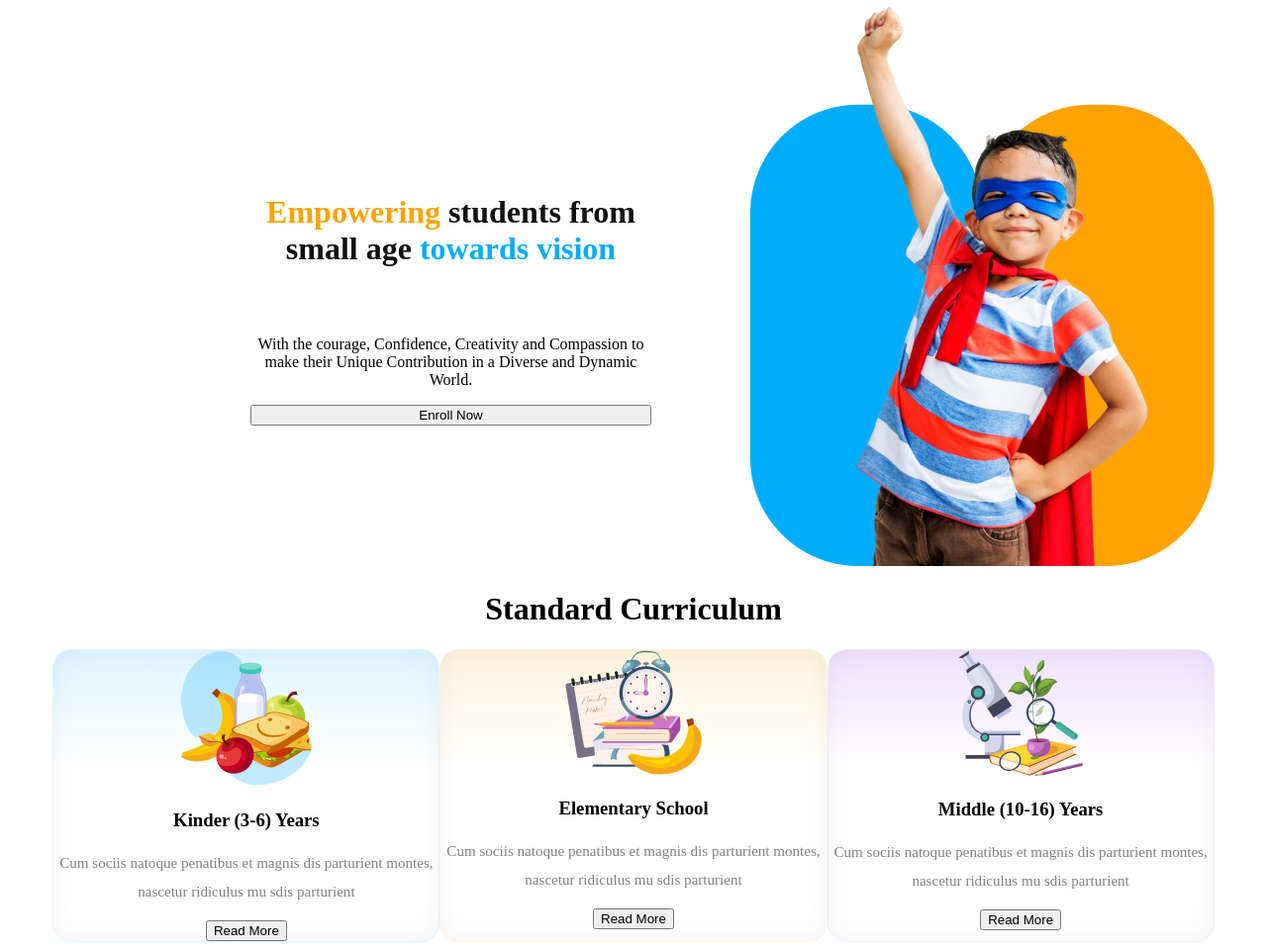
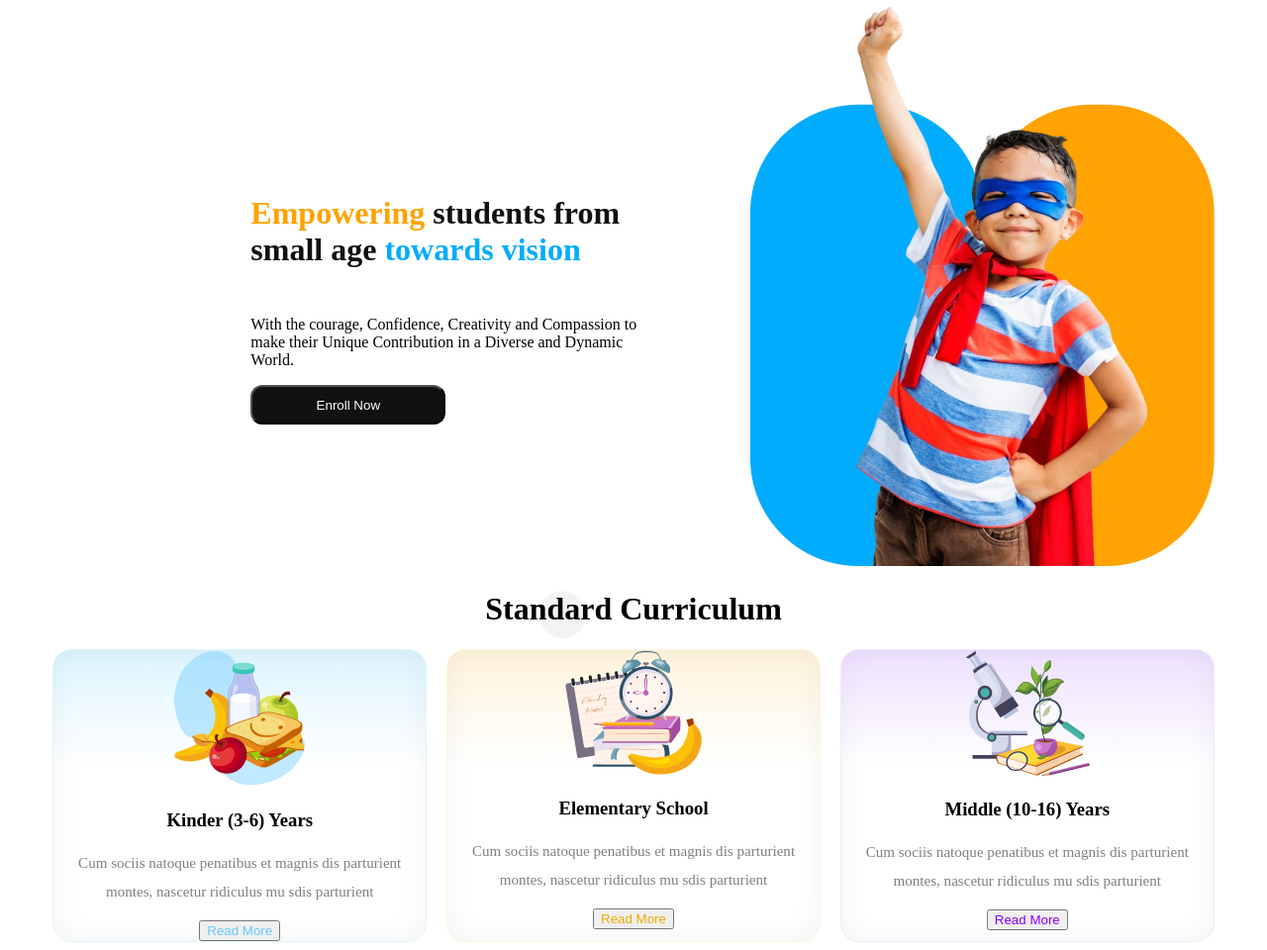
Before and after one commit to Minhajulamin/Assignment-2, a plain HTML site: page index.html in a window 1280 px wide. Shown: the part 73-1033 px from the top of the page at 99% size. Drawn offline with Linux system fonts and the light colour scheme.

Commit message:
added standerd curriculam style

```diff
--- a/index.html
+++ b/index.html
@@ -10,7 +10,7 @@
     <nav class="navbar">
         <div class="nav-p1">
             <img src="assets/logo.png" alt="">
-            <h3>SCHOOL</h3>
+            <h3 class="school">SCHOOL</h3>
         </div>
         <div class="nav-p2">
             <p id="Home">Home</p>
@@ -28,7 +28,7 @@
                 <h1 class="first"><p><span class="pera-1">Empowering </span>
                     <span class="pera-2">students from small age</span> <span class="pera-3">towards vision</span></p></h1>
                 <p>With the courage, Confidence, Creativity and Compassion to make their Unique Contribution in a Diverse and Dynamic World.</p>
-                <button>Enroll Now</button>
+                <button class="button">Enroll Now</button>
 
             </div>
             <div>
@@ -37,7 +37,7 @@
             </div>
         </div>
 <!-- second layout -->
-                 <div class="full-second">
+        <div class="full-second">
 
                     <h1 id="Standard">Standard Curriculum</h1>
             <section class="second">
@@ -48,7 +48,7 @@
                     <p class="p-1">Cum sociis natoque penatibus et magnis
                         dis parturient montes, nascetur ridiculus
                         mu sdis parturient</p>
-                        <button>Read More</button>
+                        <button class="button-1">Read More</button>
 
                 </div>
                 <div class="Kinder-2">
@@ -57,7 +57,7 @@
                     <p class="p-1">Cum sociis natoque penatibus et magnis
                         dis parturient montes, nascetur ridiculus
                         mu sdis parturient</p>
-                        <button>Read More</button>
+                        <button class="button-2">Read More</button>
 
                 </div>
                 <div class="Kinder-3">
@@ -66,11 +66,11 @@
                     <p class="p-1">Cum sociis natoque penatibus et magnis
                         dis parturient montes, nascetur ridiculus
                         mu sdis parturient</p>
-                        <button>Read More</button>
+                        <button class="button-3">Read More</button>
 
                 </div>
             </section>
-                 </div>
+         </div>
     </main>
     <footer>
 
--- a/style/style.css
+++ b/style/style.css
@@ -36,14 +36,21 @@ color: rgb(5, 212, 223);
 #Admission{
 color: rgb(93, 88, 239);
 }
+.button{
+    border-radius: 12px;
+background: rgb(17, 17, 17);
+color: rgb(255, 255, 255);
+width: 197px;
+height: 40px;
+}
 
 
 /* hero-kids */
 
 
 .first{
-    display: flex;
-    flex-direction: column;
+    /* gap: bottom 2px;; */
+    margin-bottom :auto
 }
 .hero-kids{
     display: flex;
@@ -54,11 +61,11 @@ color: rgb(93, 88, 239);
 
     display: flex;
     flex-direction: column;
-    /* margin-bottom: 10px; */
-    /* margin-top: ; */
     margin: auto;
     margin-left: 200px;
     margin-right: 100px;
+    text-align: left;
+
 }
 .pera-1{
     color: rgb(254, 163, 1);
@@ -71,26 +78,23 @@ color: rgb(93, 88, 239);
 }
 
 
-
-
-
 /* second layout */
 #Standard{
     display: flex;
     text-align: center;
     justify-content: center;
+    margin: top 3.5em; ;
 }
 .full-second{
-    background-image:ass ;
+    background-image: url('../assets/bg.png');
+    /* background-repeat: no-repeat; */
 }
 .second{
     display: flex;
     text-align: center;
     justify-content: center;
-
-
+    gap: 20px;
 }
-
 .p-1{
     color: rgb(128, 128, 128);
 font-family: Raleway;
@@ -124,3 +128,20 @@ text-align: center;
     box-shadow: inset 0px 0px 28.3px 0.94px rgba(0, 0, 0, 0.05);
     background: linear-gradient(180.00deg, rgb(238, 225, 255),rgba(255, 255, 255, 0) 40%),rgb(255, 255, 255);
 }
+.button-1{
+    color: rgb(100, 200, 255)
+}
+.button-2{
+    color: rgb(240, 170, 0)
+}
+.button-3{
+    color: rgb(135, 0, 255)
+}
+/* responsive media query */
+@media screen and (max-width: 576px){
+    .nav-p2, .school, .nav-p3 {
+      display: none;
+
+    }
+
+}
```
